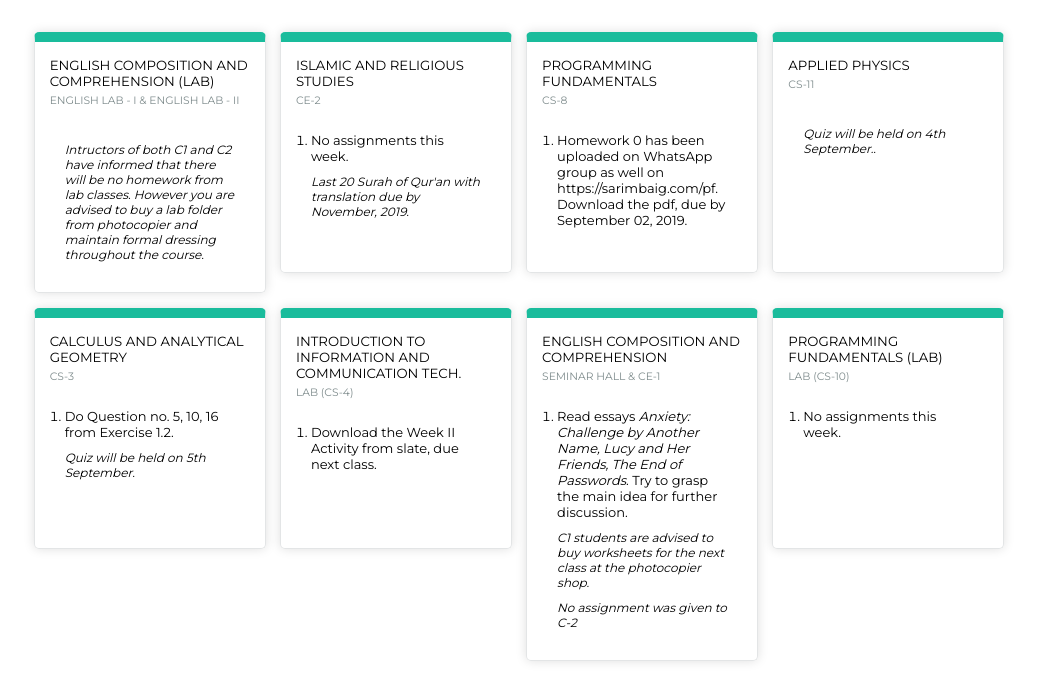
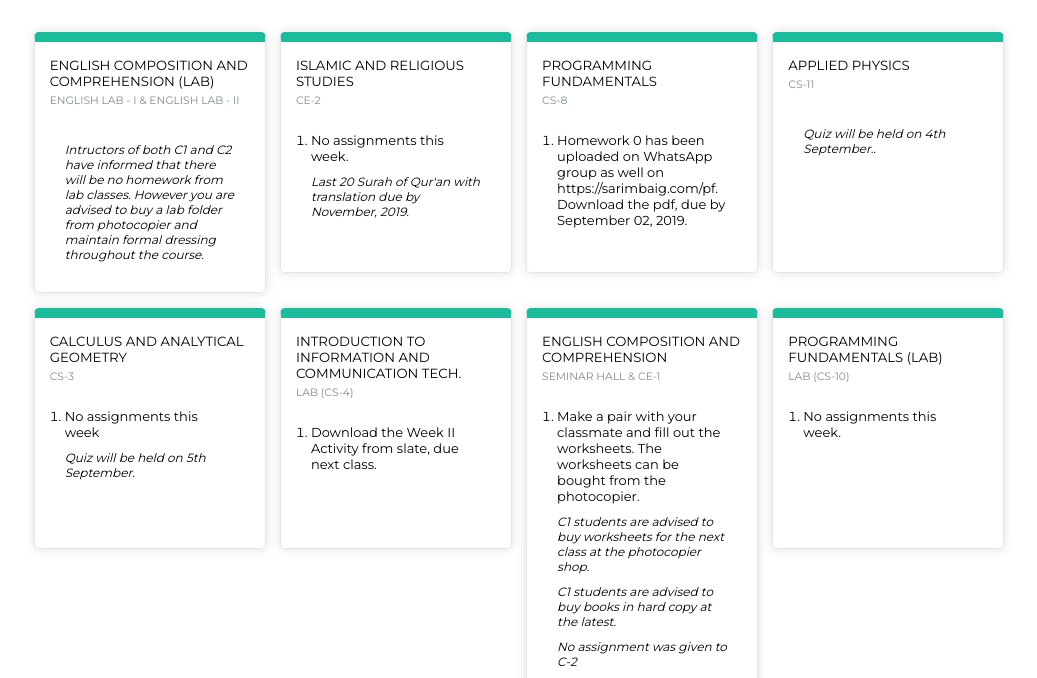
Before and after one commit to ikania/ikania.github.io, a plain HTML site: page csc.html in a window 1280 px wide. Shown: the part 114-792 px from the top of the page, without its empty margins (121-1158 px from the left). Drawn offline with Linux system fonts and the light colour scheme.

Commit message:
29/08/2019

```diff
--- a/csc.html
+++ b/csc.html
@@ -91,7 +91,7 @@
                     <h6 class="classLoc">CS-3</h6>
 
                     <ol class="workList">
-                        <li class="workItem">Do Question no. 5, 10, 16 from Exercise 1.2.</li>
+                        <li class="workItem">No assignments this week</li>
                         <li class="workItem note">Quiz will be held on 5th September.</li>
                     </ol>
             </div>
@@ -110,8 +110,9 @@
                     <h6 class="classLoc">Seminar Hall & CE-1</h6>
 
                     <ol class="workList">
-                        <li class="workItem">Read essays <i>Anxiety: Challenge by Another Name, Lucy and Her Friends, The End of Passwords</i>. Try to grasp the main idea for further discussion.</li>
+                        <li class="workItem">Make a pair with your classmate and fill out the worksheets. The worksheets can be bought from the photocopier.</li>
                         <li class="workItem note">C1 students are advised to buy worksheets for the next class at the photocopier shop.</li>
+                        <li class="workItem note">C1 students are advised to buy books in hard copy at the latest.</li>
                         <li class="workItem note">No assignment was given to C-2</li>
                     </ol>
             </div>
```
